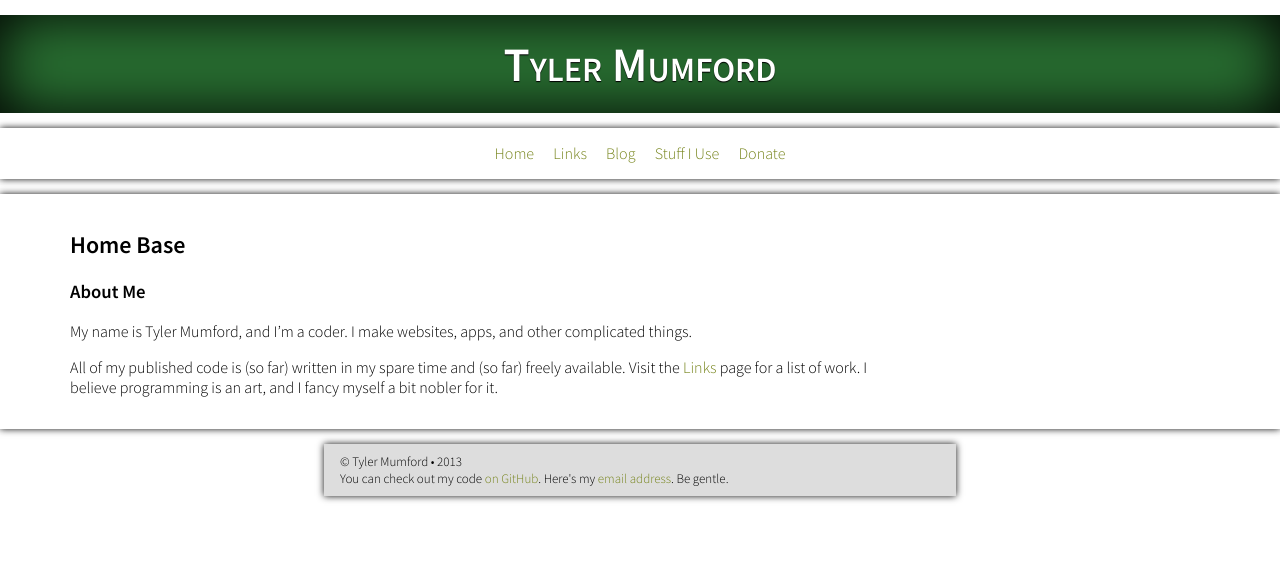
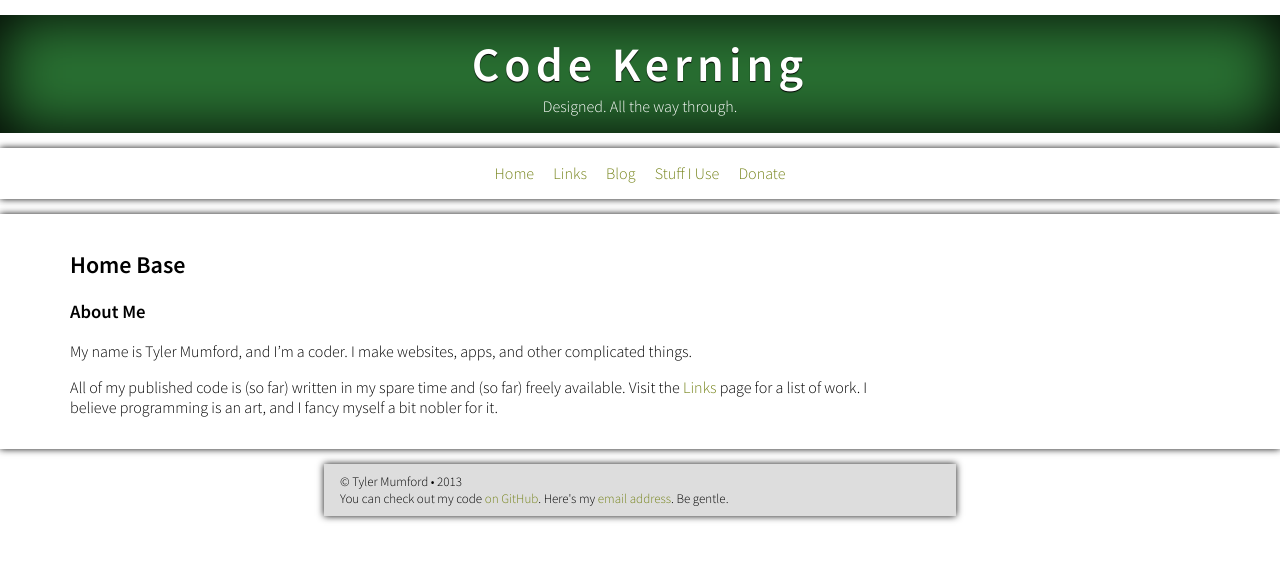
Before and after one commit to tylermumford/website-old, a Jekyll site: the page built from index.md, in a window 1280 px wide. Shown: the top 561 px of the page. Built offline with Jekyll 4.4.1, drawn with Linux system fonts in a browser that asks for light colours.

Commit message:
Renamed to Code Kerning. Added a byline.

```diff
--- a/_layouts/default.html
+++ b/_layouts/default.html
@@ -3,7 +3,7 @@
 <html>
 <head>
   <meta charset="UTF-8" />
-  <title>{{ page.title }} &mdash; Tyler Mumford</title>
+  <title>{{ page.title }} &mdash; Code Kerning</title>
   <link href="http://fonts.googleapis.com/css?family=Source+Sans+Pro:300,600" rel="stylesheet" type="text/css">
   <link href="/css/default-structure.css" rel="stylesheet" />
   <link href="/css/global-style.css" rel="stylesheet" />
@@ -12,8 +12,13 @@
 <body>
 <header>
   <h1>
-    <a href="/" class="titleLink">Tyler Mumford</a>
+    <a href="/" class="titleLink">
+      Code Kerning
+    </a>
   </h1>
+  <p class="byline">
+    Designed. All the way through.
+  </p>
 </header>
 
 <nav class="main-navbar">
--- a/css/default-structure.css
+++ b/css/default-structure.css
@@ -12,6 +12,11 @@ header, .main-navbar, article, footer {
 
 h1 {
   margin: 2px auto;
+}
+
+.byline {
+  margin: 0;
+  padding: 0;
 }
 
 article > * {
--- a/css/global-style.css
+++ b/css/global-style.css
@@ -20,14 +20,20 @@ h1 {
   color: white;
   font-family: 'Source Sans Pro', Helvetica, sans-serif;
   font-size: 3em;
-  font-style: 600;
-  font-variant: small-caps;
+  font-weight: 600;
+  letter-spacing: 5px;
   text-align: center;
   text-shadow: 0 1px 1px black;
 }
 
 h1 > a, h1 > a:visited {
   color: white;
+}
+
+.byline {
+  font-family: 'Source Sans Pro', Helvetica, sans-serif;
+  text-align: center;
+  font-weight: 100;
 }
 
 header, .main-navbar, article, footer {
```
